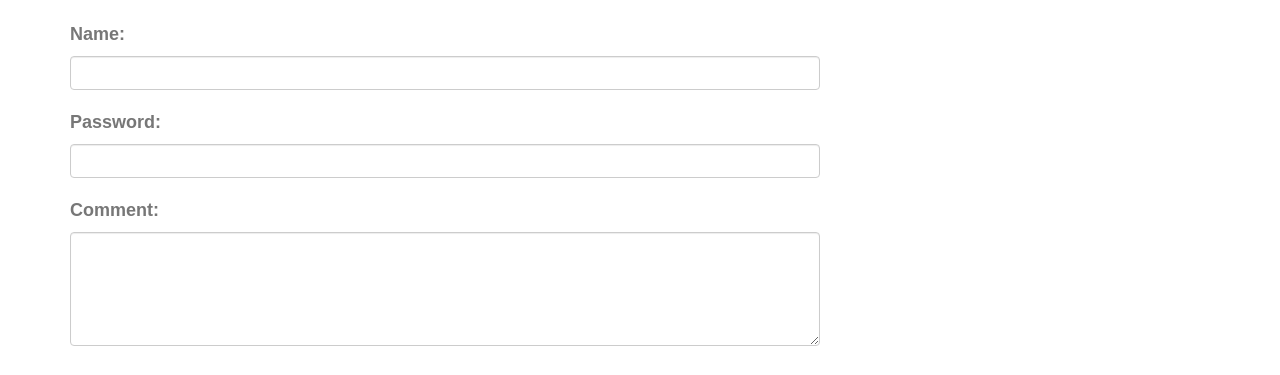
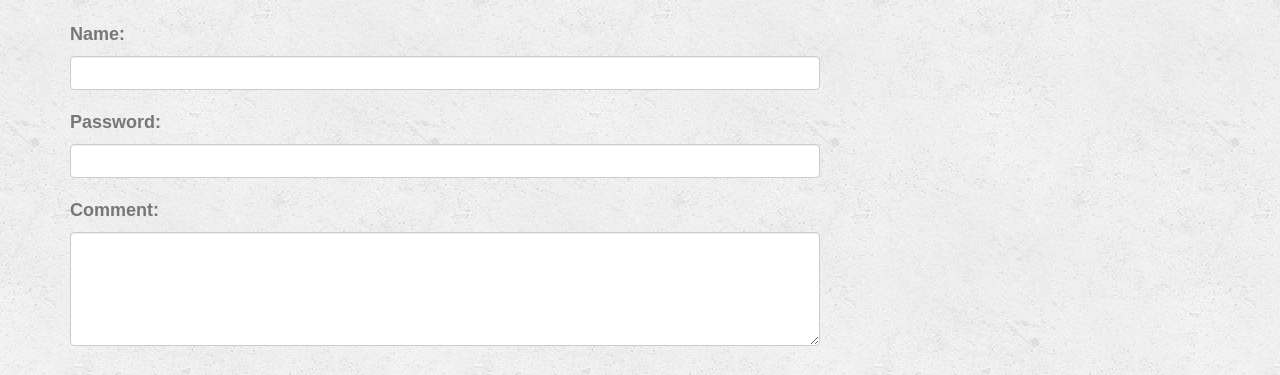
Before and after one commit to Ruha-RP/Bootstrap-Portfolio, a plain HTML site: page contact.html in a window 1280 px wide. Shown: the part 215-590 px from the top of the page. Drawn offline with nearby package versions, Linux system fonts and the light colour scheme.

Commit message:
modified file path for background image to appear

```diff
--- a/contact.html
+++ b/contact.html
@@ -17,7 +17,7 @@
       font-size: 18px;
       line-height: 34px;
       color: #777;
-      background: url("../images/concrete_seamless.png");
+      background: url("assets/images/concrete_seamless.png");
     }
 
     .navbar-header {
```
Also changed, not shown: index.html (+1 -1 lines), portfolio.html (+1 -1 lines).
